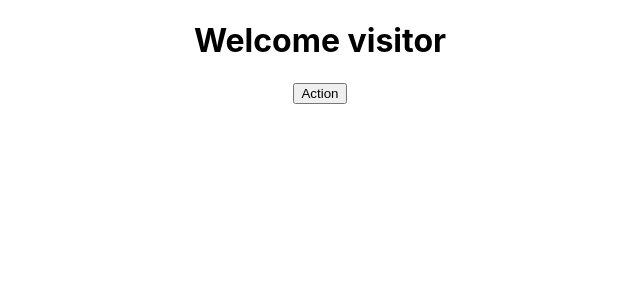
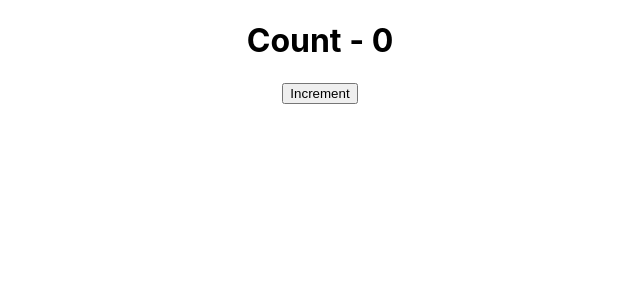
Before and after one commit to jcfdl/learning-react, a React (Create React App) app: page / in a window 1280 px wide. Shown: the top 300 px of the page, without its empty margins (320-960 px from the left). Built offline with nearby package versions, Linux system fonts and the light colour scheme.

Commit message:
learning react: setState

```diff
--- a/src/App.js
+++ b/src/App.js
@@ -6,11 +6,13 @@ import Greet from './components/Greet'
 import Welcome from './components/Welcome'
 import Hello from './components/Hello'
 import Message from './components/Message'
+import Counter from './components/Counter'
 
 function App() {
   return (
     <div className="App">
-    	<Message />
+    	<Counter />
+    	{/*<Message />*/}
       {/*<Greet name="JC" schoolName="DHVSU">
 				<p>I am so cool</p>
       </Greet>
--- /dev/null
+++ b/src/components/Counter.js
@@ -0,0 +1,45 @@
+import React, { Component } from 'react';
+
+class Counter extends Component {
+	constructor(props) {
+		super(props)
+
+		this.state = {
+			count: 0
+		}
+	}
+
+	increment() {
+		// this.setState(
+		// 	{
+		// 		count: this.state.count + 1
+		// 	},
+		// 	() => {
+		// 		console.log(this.state.count)
+		// 	}
+		// )
+
+		this.setState((prevState) => ({
+			count: prevState.count + 1
+		}))
+	}
+
+	incrementFive() {
+		this.increment()
+		this.increment()
+		this.increment()
+		this.increment()
+		this.increment()
+	}
+
+	render() {
+		return (
+			<div>
+				<h1>Count - {this.state.count}</h1>
+				<button onClick={() => this.incrementFive()}>Increment</button>
+			</div>
+		);
+	}
+}
+
+export default Counter
```
